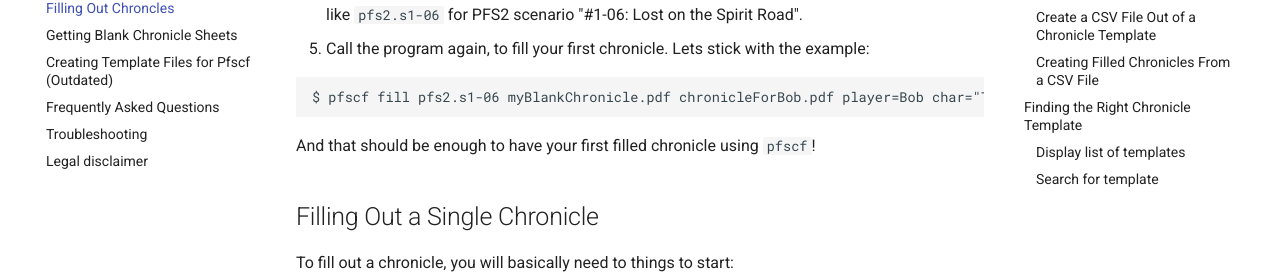
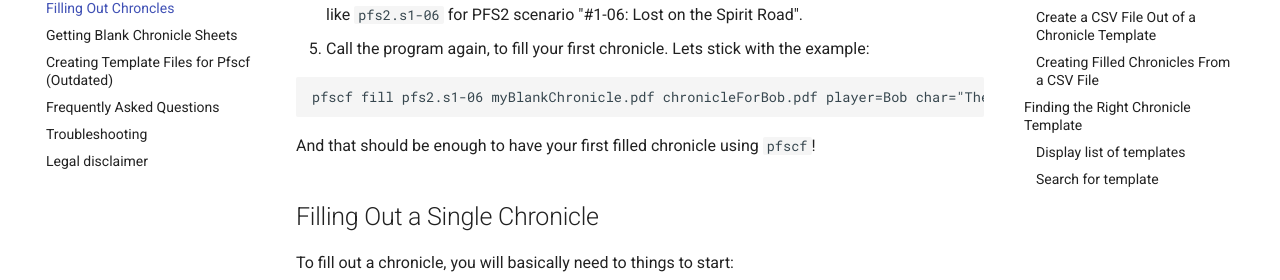
Before and after one commit to Blesmol/pfscf, an MkDocs documentation site: the page built from docs/usage.md, in a window 1280 px wide and 900 px high, scrolled down 311 px. Shown: the part 172-452 px from the top of the window. Built offline with MkDocs 1.6.1 and Material for MkDocs 9.7.7, drawn with Linux system fonts in a browser that asks for light colours.

Commit message:
doc: align doc

````diff
--- a/docs/usage.md
+++ b/docs/usage.md
@@ -9,7 +9,7 @@
 5. Call the program again, to fill your first chronicle. Lets stick with the example:
 
 ```
-$ pfscf fill pfs2.s1-06 myBlankChronicle.pdf chronicleForBob.pdf player=Bob char="The Bobbynator" societyid=123456-2001 xp=4 gp=10
+pfscf fill pfs2.s1-06 myBlankChronicle.pdf chronicleForBob.pdf player=Bob char="The Bobbynator" societyid=123456-2001 xp=4 gp=10
 ```
 
 And that should be enough to have your first filled chronicle using `pfscf`!
````
